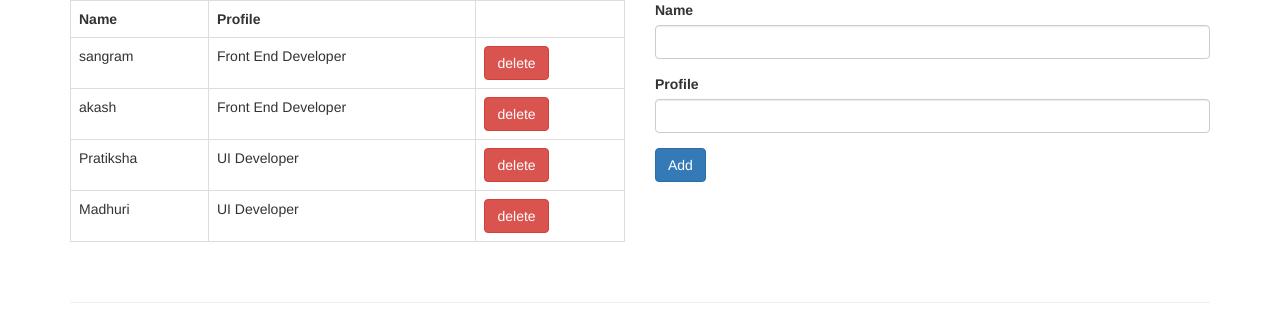
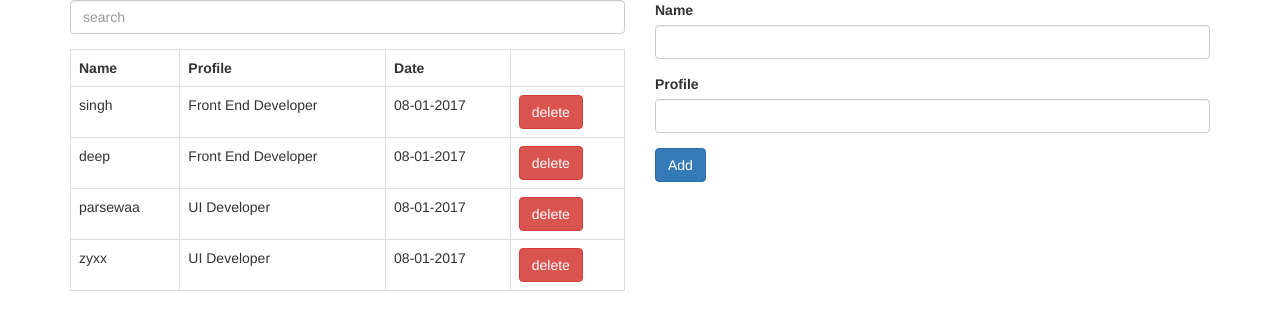
Before and after one commit to sangramsam/angular-training, a plain HTML site: page index.html in a window 1280 px wide. Shown: the top 320 px of the page. Drawn offline with nearby package versions, Linux system fonts and the light colour scheme.

Commit message:
filter and custom filter

```diff
--- a/app.js
+++ b/app.js
@@ -2,17 +2,22 @@ var app = angular.module("app", []);
 app.controller("ctrl1", function ($scope) {
     $scope.emp = [
         {
-            "name": "sangram",
-            "profile": "Front End Developer"
+            "name": "sangram singh",
+            "profile": "Front End Developer",
+            "date": new Date()
         }, {
-            "name": "akash",
-            "profile": "Front End Developer"
+            "name": "akash deep",
+            "profile": "Front End Developer",
+            "date": new Date()
+
         }, {
-            "name": "Pratiksha",
-            "profile": "UI Developer"
+            "name": "Pratiksha parsewaa",
+            "profile": "UI Developer",
+            "date": new Date()
         }, {
-            "name": "Madhuri",
-            "profile": "UI Developer"
+            "name": "Madhuri zyxx",
+            "profile": "UI Developer",
+            "date": new Date()
         }
     ];
     console.log($scope.emp);
@@ -38,11 +43,11 @@ app.controller("ctrl1", function ($scope) {
 
     }
 
-    $scope.trackChange=function (data) {
-        $scope.track=data;
+    $scope.trackChange = function (data) {
+        $scope.track = data;
 
     }
-    $scope.trackColor=function () {
+    $scope.trackColor = function () {
         if ($scope.over === false) {
             $scope.over = true;
         } else {
@@ -51,3 +56,10 @@ app.controller("ctrl1", function ($scope) {
 
     }
 });
+app.filter("myfil", function () {
+    return function (value) {
+        console.log("inside filter",value);
+        return value.split(' ')[1];
+
+    }
+});
--- a/index.html
+++ b/index.html
@@ -14,15 +14,20 @@
 <div class="container">
     <div class="row">
         <div class="col-md-6">
+            <div class="form-group">
+                <input type="text" class="form-control" ng-model="search" placeholder="search">
+            </div>
             <table class="table table-bordered">
                 <tr>
                     <th>Name</th>
                     <th>Profile</th>
+                    <th>Date</th>
                     <th></th>
                 </tr>
-                <tr ng-repeat="da in emp">
-                    <td ng-click="show(da.name)">{{da.name}}</td>
+                <tr ng-repeat="da in emp | filter:search">
+                    <td ng-click="show(da.name)">{{da.name | myfil }}</td>
                     <td ng-click="show(da.profile)">{{da.profile}}</td>
+                    <td >{{da.date| date:'MM-dd-yyyy'}}</td>
                     <td ><button class="btn btn-danger">delete</button> </td>
                 </tr>
             </table>
```
